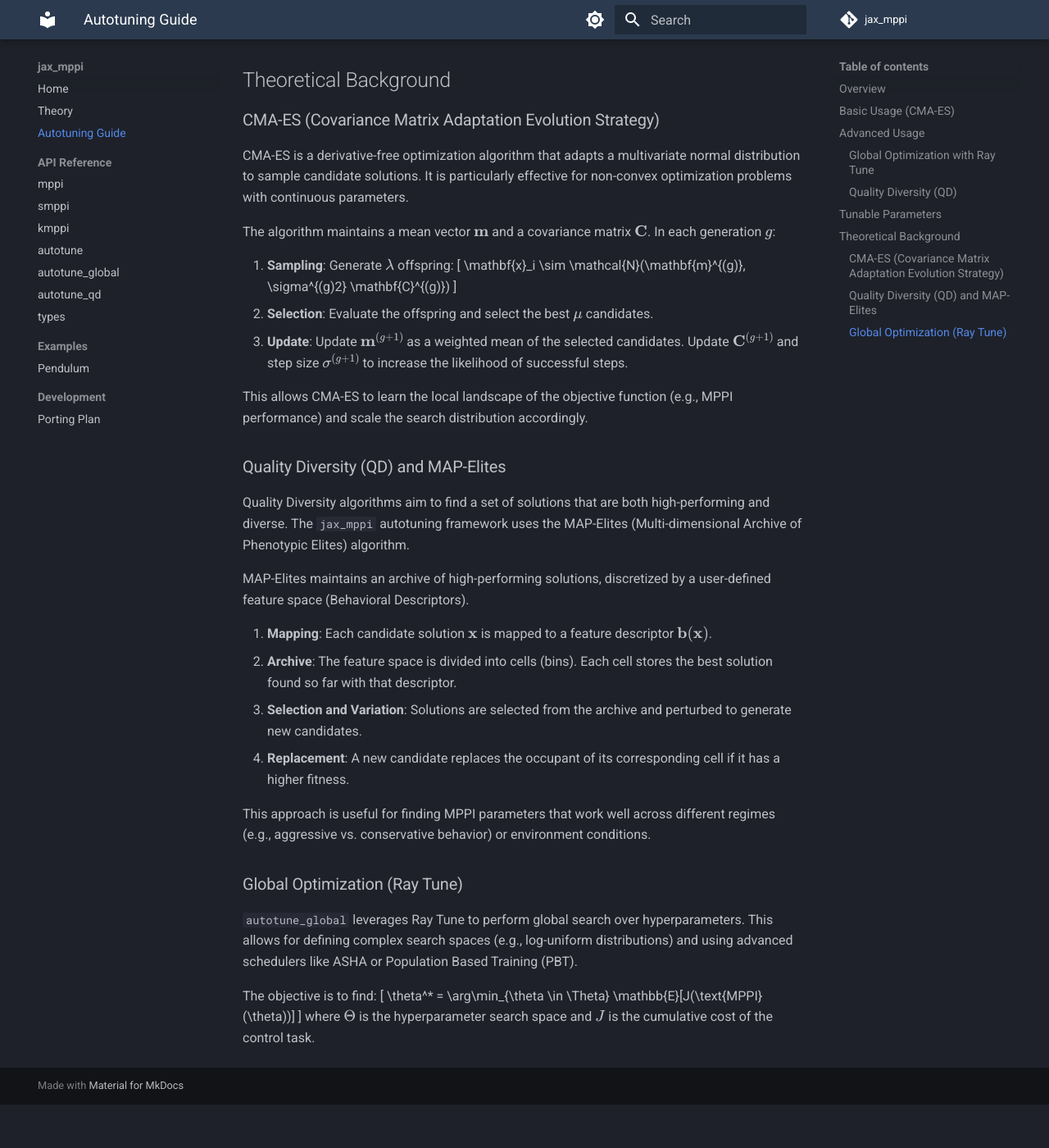
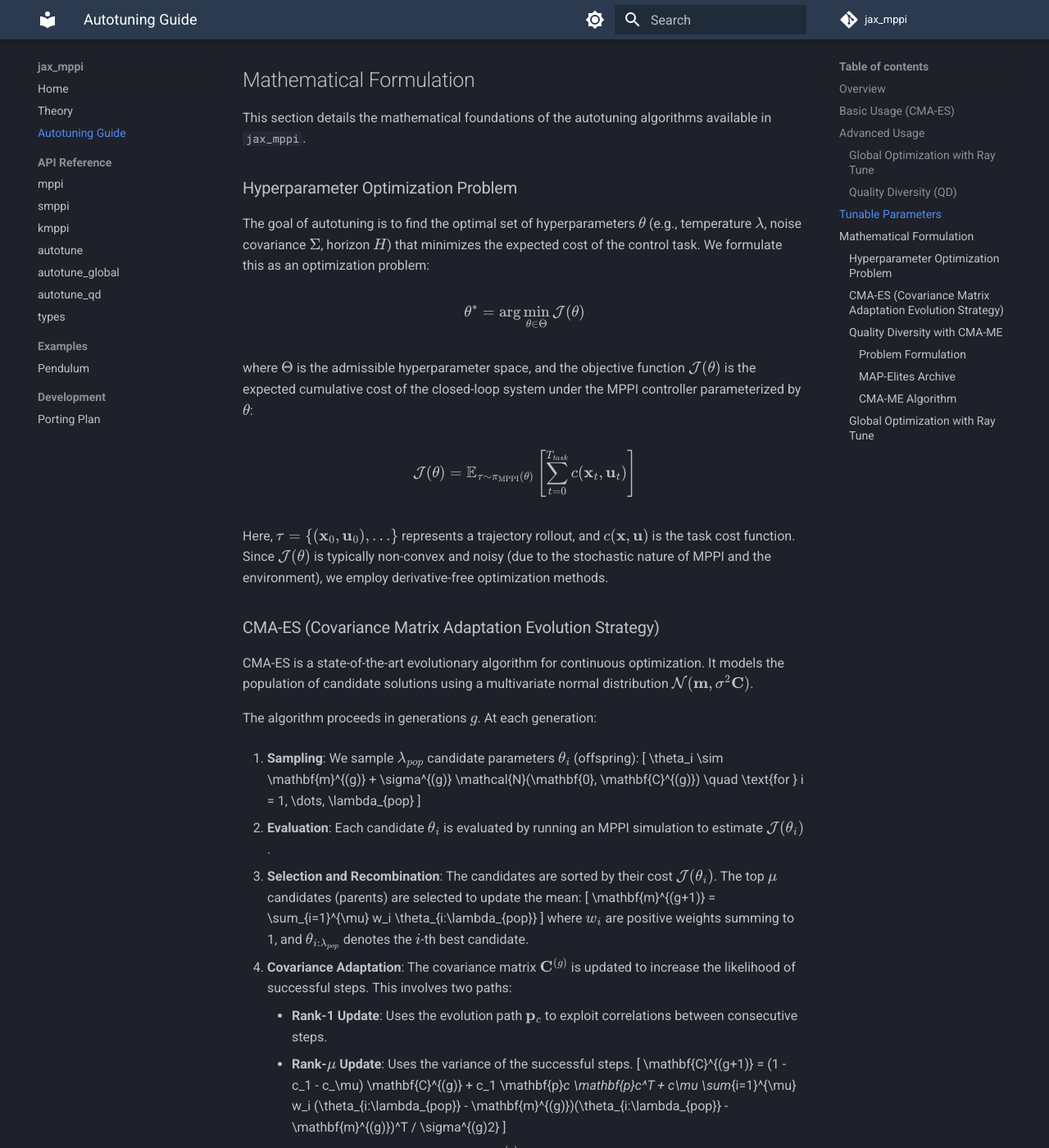
Before and after one commit to riccardo-enr/jax_mppi, an MkDocs documentation site: the page built from docs/autotuning.md, in a window 1280 px wide and 1400 px high, scrolled down 2380 px. Shown: the whole window at 82% size. Built offline with MkDocs 1.6.1 and Material for MkDocs 9.7.7, drawn with Linux system fonts in a browser that asks for light colours; comment, search, counter and statistics services are not loaded; before the commit the page ends 3727 px from its top, so only the background shows below that; some of the changed text lies outside the part shown.

Commit message:
Add mathematical formulation to autotuning docs
Expanded the `docs/autotuning.md` documentation to include a rigorous mathematical formulation of the optimization processes. This includes:
- Formulation of the hyperparameter optimization problem.
- Detailed steps for CMA-ES update laws.
- Description of the Quality Diversity (QD) approach using CMA-ME and MAP-Elites.
- Overview of global optimization formulation with Ray Tune.

The new section uses LaTeX for mathematical notation, consistent with other theoretical documentation in the project.

Co-authored-by: riccardo-enr <46231415+riccardo-enr@users.noreply.github.com>

```diff
--- a/docs/autotuning.md
+++ b/docs/autotuning.md
@@ -97,42 +97,96 @@ The framework supports tuning the following parameters out-of-the-box:
 
 You can also define custom parameters by subclassing `TunableParameter`.
 
-## Theoretical Background
+## Mathematical Formulation
+
+This section details the mathematical foundations of the autotuning algorithms available in `jax_mppi`.
+
+### Hyperparameter Optimization Problem
+
+The goal of autotuning is to find the optimal set of hyperparameters $\theta$ (e.g., temperature $\lambda$, noise covariance $\Sigma$, horizon $H$) that minimizes the expected cost of the control task. We formulate this as an optimization problem:
+
+\[
+\theta^* = \arg\min_{\theta \in \Theta} \mathcal{J}(\theta)
+\]
+
+where $\Theta$ is the admissible hyperparameter space, and the objective function $\mathcal{J}(\theta)$ is the expected cumulative cost of the closed-loop system under the MPPI controller parameterized by $\theta$:
+
+\[
+\mathcal{J}(\theta) = \mathbb{E}_{\tau \sim \pi_{\text{MPPI}}(\theta)} \left[ \sum_{t=0}^{T_{task}} c(\mathbf{x}_t, \mathbf{u}_t) \right]
+\]
+
+Here, $\tau = \{(\mathbf{x}_0, \mathbf{u}_0), \dots \}$ represents a trajectory rollout, and $c(\mathbf{x}, \mathbf{u})$ is the task cost function. Since $\mathcal{J}(\theta)$ is typically non-convex and noisy (due to the stochastic nature of MPPI and the environment), we employ derivative-free optimization methods.
 
 ### CMA-ES (Covariance Matrix Adaptation Evolution Strategy)
 
-CMA-ES is a derivative-free optimization algorithm that adapts a multivariate normal distribution to sample candidate solutions. It is particularly effective for non-convex optimization problems with continuous parameters.
+CMA-ES is a state-of-the-art evolutionary algorithm for continuous optimization. It models the population of candidate solutions using a multivariate normal distribution $\mathcal{N}(\mathbf{m}, \sigma^2 \mathbf{C})$.
 
-The algorithm maintains a mean vector $\mathbf{m}$ and a covariance matrix $\mathbf{C}$. In each generation $g$:
+The algorithm proceeds in generations $g$. At each generation:
 
-1.  **Sampling**: Generate $\lambda$ offspring:
+1.  **Sampling**: We sample $\lambda_{pop}$ candidate parameters $\theta_i$ (offspring):
     \[
-    \mathbf{x}_i \sim \mathcal{N}(\mathbf{m}^{(g)}, \sigma^{(g)2} \mathbf{C}^{(g)})
+    \theta_i \sim \mathbf{m}^{(g)} + \sigma^{(g)} \mathcal{N}(\mathbf{0}, \mathbf{C}^{(g)}) \quad \text{for } i = 1, \dots, \lambda_{pop}
     \]
-2.  **Selection**: Evaluate the offspring and select the best $\mu$ candidates.
-3.  **Update**: Update $\mathbf{m}^{(g+1)}$ as a weighted mean of the selected candidates. Update $\mathbf{C}^{(g+1)}$ and step size $\sigma^{(g+1)}$ to increase the likelihood of successful steps.
 
-This allows CMA-ES to learn the local landscape of the objective function (e.g., MPPI performance) and scale the search distribution accordingly.
+2.  **Evaluation**: Each candidate $\theta_i$ is evaluated by running an MPPI simulation to estimate $\mathcal{J}(\theta_i)$.
 
-### Quality Diversity (QD) and MAP-Elites
+3.  **Selection and Recombination**: The candidates are sorted by their cost $\mathcal{J}(\theta_i)$. The top $\mu$ candidates (parents) are selected to update the mean:
+    \[
+    \mathbf{m}^{(g+1)} = \sum_{i=1}^{\mu} w_i \theta_{i:\lambda_{pop}}
+    \]
+    where $w_i$ are positive weights summing to 1, and $\theta_{i:\lambda_{pop}}$ denotes the $i$-th best candidate.
 
-Quality Diversity algorithms aim to find a set of solutions that are both high-performing and diverse. The `jax_mppi` autotuning framework uses the MAP-Elites (Multi-dimensional Archive of Phenotypic Elites) algorithm.
+4.  **Covariance Adaptation**: The covariance matrix $\mathbf{C}^{(g)}$ is updated to increase the likelihood of successful steps. This involves two paths:
+    *   **Rank-1 Update**: Uses the evolution path $\mathbf{p}_c$ to exploit correlations between consecutive steps.
+    *   **Rank-$\mu$ Update**: Uses the variance of the successful steps.
+    \[
+    \mathbf{C}^{(g+1)} = (1 - c_1 - c_\mu) \mathbf{C}^{(g)} + c_1 \mathbf{p}_c \mathbf{p}_c^T + c_\mu \sum_{i=1}^{\mu} w_i (\theta_{i:\lambda_{pop}} - \mathbf{m}^{(g)})(\theta_{i:\lambda_{pop}} - \mathbf{m}^{(g)})^T / \sigma^{(g)2}
+    \]
 
-MAP-Elites maintains an archive of high-performing solutions, discretized by a user-defined feature space (Behavioral Descriptors).
+5.  **Step Size Control**: The global step size $\sigma^{(g)}$ is updated using the conjugate evolution path $\mathbf{p}_\sigma$ to control the overall scale of the distribution.
 
-1.  **Mapping**: Each candidate solution $\mathbf{x}$ is mapped to a feature descriptor $\mathbf{b}(\mathbf{x})$.
-2.  **Archive**: The feature space is divided into cells (bins). Each cell stores the best solution found so far with that descriptor.
-3.  **Selection and Variation**: Solutions are selected from the archive and perturbed to generate new candidates.
-4.  **Replacement**: A new candidate replaces the occupant of its corresponding cell if it has a higher fitness.
+### Quality Diversity with CMA-ME
 
-This approach is useful for finding MPPI parameters that work well across different regimes (e.g., aggressive vs. conservative behavior) or environment conditions.
+Quality Diversity (QD) algorithms optimize for a set of high-performing solutions that are diverse with respect to a user-defined measure. `jax_mppi` uses **CMA-ME (Covariance Matrix Adaptation MAP-Elites)**, which combines the search power of CMA-ES with the archive maintenance of MAP-Elites.
 
-### Global Optimization (Ray Tune)
+#### Problem Formulation
+We seek to find a collection of parameters $P = \{\theta_1, \dots, \theta_N\}$ that maximize the quality function $f(\theta) = -\mathcal{J}(\theta)$ while covering the behavior space $\mathcal{B}$.
 
-`autotune_global` leverages Ray Tune to perform global search over hyperparameters. This allows for defining complex search spaces (e.g., log-uniform distributions) and using advanced schedulers like ASHA or Population Based Training (PBT).
+Let $\mathbf{b}(\theta): \Theta \to \mathcal{B}$ be a function mapping parameters to a behavior descriptor (e.g., control smoothness, risk sensitivity).
 
-The objective is to find:
+#### MAP-Elites Archive
+The behavior space $\mathcal{B}$ is discretized into a grid of cells (the archive $\mathcal{A}$). Each cell $\mathcal{A}_{\mathbf{z}}$ stores the best solution found so far that maps to that cell index $\mathbf{z}$:
+
 \[
-\theta^* = \arg\min_{\theta \in \Theta} \mathbb{E}[J(\text{MPPI}(\theta))]
+\mathcal{A}_{\mathbf{z}} = \arg\max_{\theta: \text{index}(\mathbf{b}(\theta)) = \mathbf{z}} f(\theta)
 \]
-where $\Theta$ is the hyperparameter search space and $J$ is the cumulative cost of the control task.
+
+#### CMA-ME Algorithm
+CMA-ME maintains a set of **emitters**, which are instances of CMA-ES optimizing for improvement in the archive.
+
+1.  **Emission**: An emitter samples a candidate $\theta$ from its distribution $\mathcal{N}(\mathbf{m}, \sigma^2 \mathbf{C})$.
+2.  **Evaluation**: Calculate quality $f(\theta)$ and behavior $\mathbf{b}(\theta)$.
+3.  **Archive Update**:
+    *   Determine the cell index $\mathbf{z} = \text{index}(\mathbf{b}(\theta))$.
+    *   If cell $\mathcal{A}_{\mathbf{z}}$ is empty or $f(\theta) > f(\mathcal{A}_{\mathbf{z}})$, replace the occupant with $\theta$.
+    *   Calculate the "improvement" value $\Delta$ (e.g., $f(\theta) - f(\mathcal{A}_{\mathbf{z}}^{old})$).
+4.  **Emitter Update**: The CMA-ES emitter updates its mean and covariance based on the improvement $\Delta$, guiding the search toward regions of the behavior space where quality can be improved or new cells can be discovered.
+
+### Global Optimization with Ray Tune
+
+For global search over large, potentially non-convex spaces with complex constraints, we utilize Ray Tune. The problem is formulated as:
+
+\[
+\min_{\theta \in \Theta_{global}} \mathcal{J}(\theta)
+\]
+
+where $\Theta_{global}$ can be defined by complex distributions (e.g., Log-Uniform, Categorical).
+
+Ray Tune orchestrates the search using algorithms like:
+*   **Bayesian Optimization**: Uses a Gaussian Process surrogate model $P(f \mid \mathcal{D})$ to approximate the objective and an acquisition function $a(\theta)$ (e.g., Expected Improvement) to select the next sample:
+    \[
+    \theta_{next} = \arg\max_{\theta} a(\theta)
+    \]
+*   **HyperOpt (TPE)**: Models $p(\theta \mid y)$ using Tree-structured Parzen Estimators to sample promising candidates.
+
+These methods are particularly useful for "warm-starting" the local search (CMA-ES) or finding the best family of parameters (e.g., finding the right order of magnitude for $\lambda$).
```
